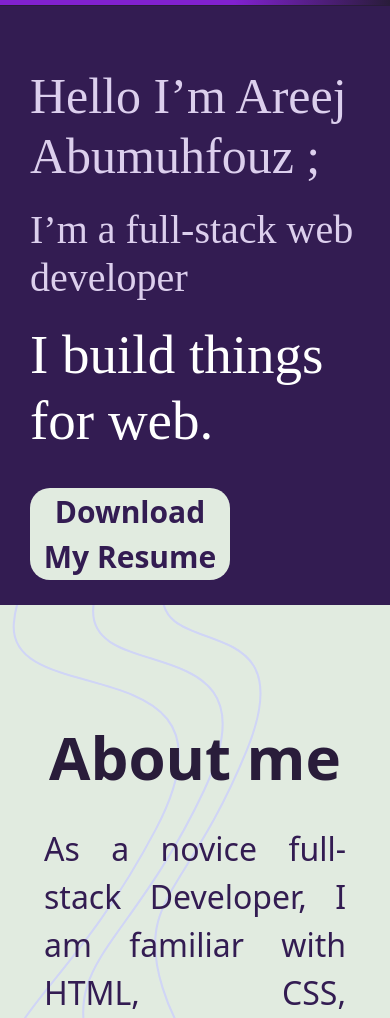
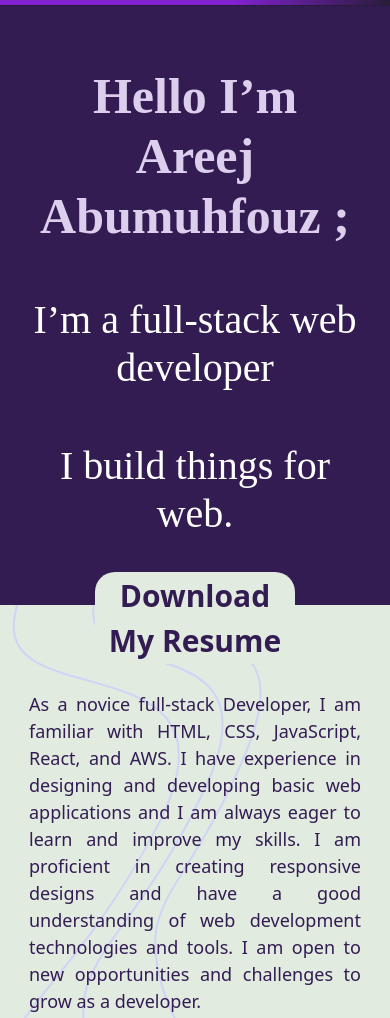
Before and after one commit to progAreej/My-Portfolio, a plain HTML site: page index.html in a window 390 px wide. Shown: the part 82-1100 px from the top of the page. Drawn offline with nearby package versions, Linux system fonts and the light colour scheme; a web font is replaced by a local one.

Commit message:
Areej’s Portfolio

```diff
--- a/style.css
+++ b/style.css
@@ -358,7 +358,6 @@ body{
         display:none;
     }
     .subnav {
-        color: black;
         display: block;
         float: left;
         overflow: hidden;
@@ -374,9 +373,6 @@ body{
         font-family: inherit;
         margin: 0;
       }
-    .navbar a:hover, .subnav:hover .subnavbtn:hover{
-        background-color: #291c3a;
-      }
     .subnav-content {
         display: none;
         position: absolute;
@@ -391,7 +387,6 @@ body{
         text-decoration: none;
       }
     .subnav-content a:hover {
-        background-color:  #291c3a;
         color: white;
       }
     .subnav:hover .subnav-content {
@@ -402,30 +397,53 @@ body{
        width: 100%;
        display: flex;
        justify-content: center;
+       text-align: center;
       }
-    .home h2{
-        color: white;
+    .home h1{
+        color: #dccfed;
         font-size: 50px;
         font-weight: bold;
+
+    }
+    .home h3{
+        color: white;
+        font-size: 30px;
         margin: 50px 0px;
     }
-    .home h1{
-        color: #dccfed;
+    .home h4{
+        text-align: center;
+        color: white;
         font-size: 40px;
-        margin: 10px 0px;
     }
-    .down-sec-hero div p{
-        font-size: 10px;
+    #about-section{
+        text-align: center;
+        margin: 5px;
+
     }
-    .logos img{
-        display: none;
+    #skills-section,#about-section,.project{
+        margin-top:-80px;
     }
+    #about-section p,#skills-section p,.project p{
+        font-size: large;
+    }
+    #about-section h2,#skills-section  h2,.project h2{
+        font-size: xx-large;
+    }
+     #skills-section div{
+        width:80%;
+     }
+     .footer{
+        text-align: center;
+     }
+    .box-chat h2{
+       font-size: xx-large;
+    }
+
     .box-chat div span{
         display: none;
     }
     .box-chat div p{
         display: none;
-
     }
     .home button{
         width: 150px;
@@ -452,9 +470,7 @@ body{
         font-family: inherit;
         margin: 0;
       }
-    .navbar a:hover, .subnav:hover .subnavbtn:hover{
-        background-color: #291c3a;
-      }
+
     .subnav-content {
         display: none;
         position: absolute;
@@ -465,12 +481,10 @@ body{
       }
     .subnav-content a {
         margin-top: 5px;
-
         color:#8121D0 ;
         text-decoration: none;
       }
     .subnav-content a:hover {
-        background-color:  #291c3a;
         color: white;
       }
     .subnav:hover .subnav-content {
```
